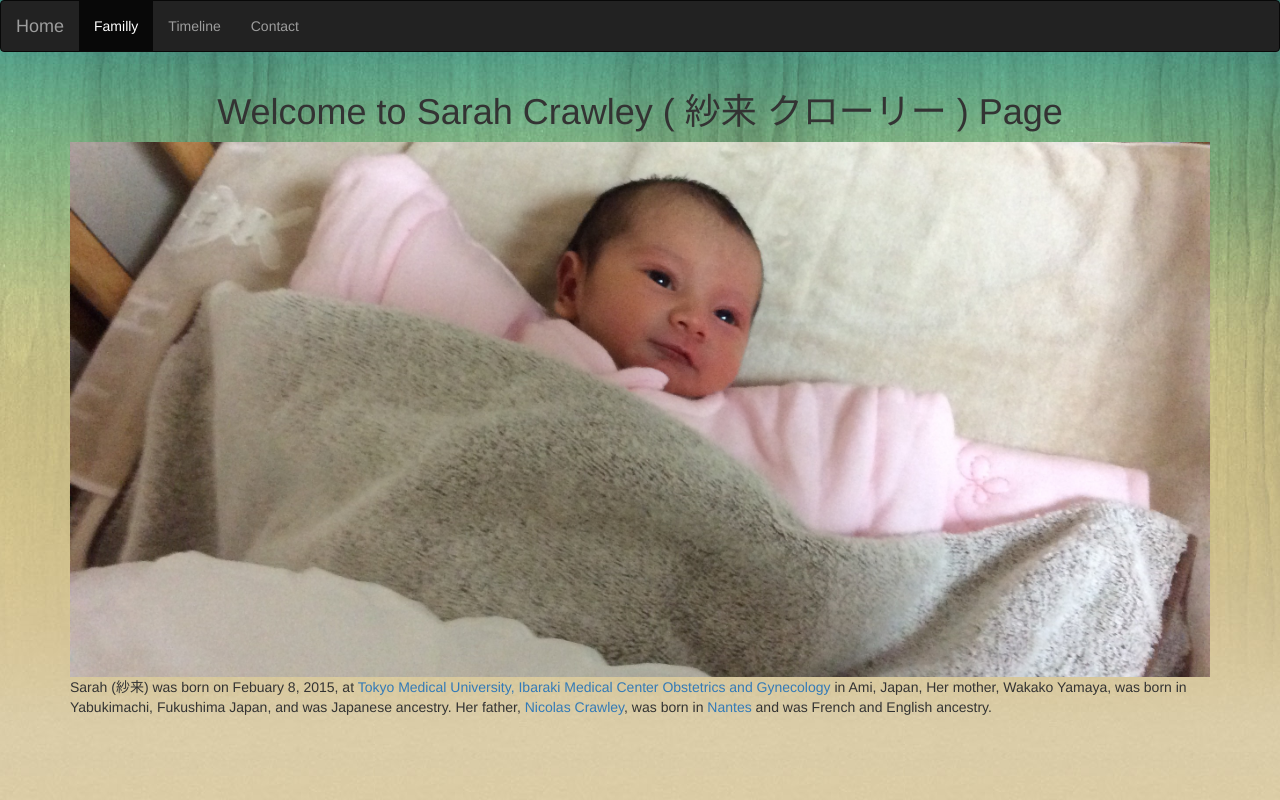
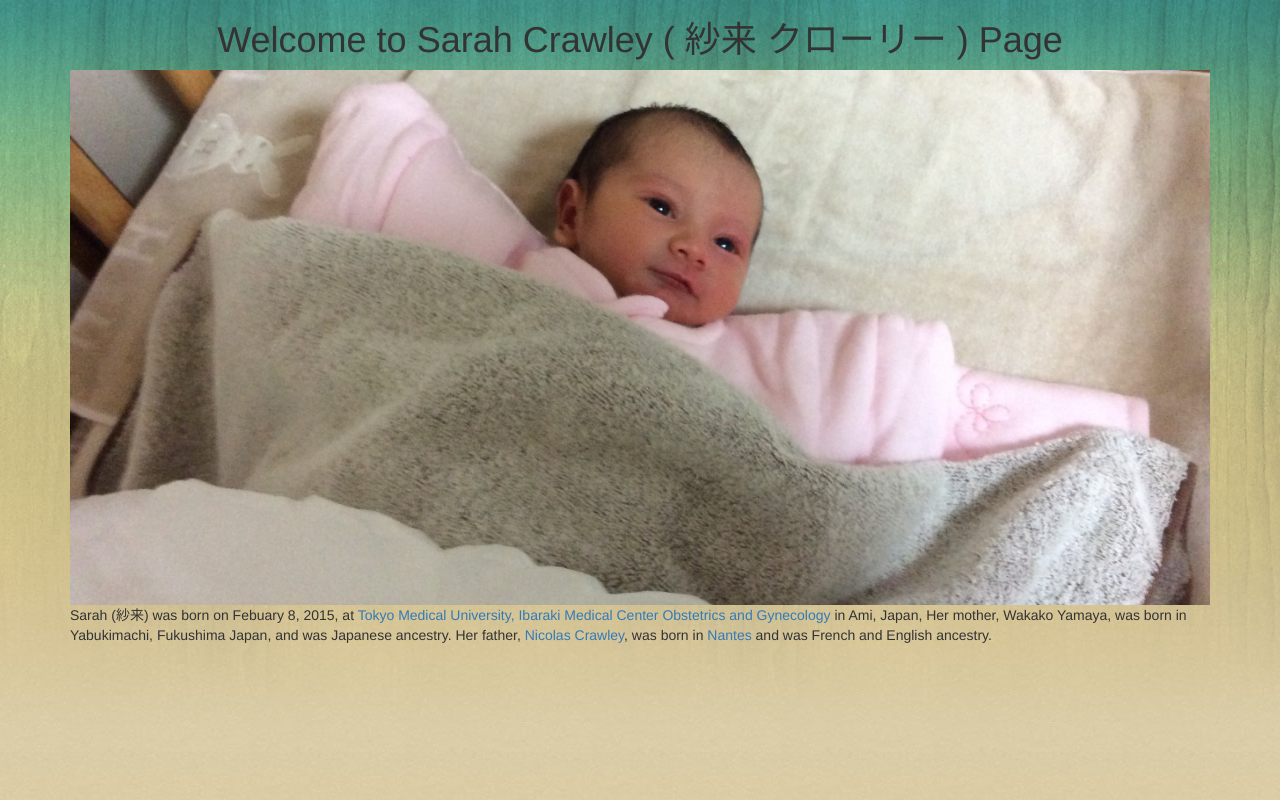
Before and after one commit to warleyc/sarah.github.io, a website: page index.html in a window 1280 px wide. Shown: the top 800 px of the page. Drawn offline with nearby package versions, Linux system fonts and the light colour scheme.

Commit message:
remove the menu

```diff
--- a/index.html
+++ b/index.html
@@ -27,63 +27,6 @@
 <!--[if lt IE 8]>
 <p class="browserupgrade">You are using an <strong>outdated</strong> browser. Please <a href="http://browsehappy.com/">upgrade your browser</a> to improve your experience.</p>
 <![endif]-->
-
-
-<nav class="navbar  navbar-inverse">
-    <div class="container-fluid">
-        <!-- Brand and toggle get grouped for better mobile display -->
-        <div class="navbar-header">
-            <button type="button" class="navbar-toggle collapsed" data-toggle="collapse" data-target="#bs-example-navbar-collapse-1">
-                <span class="sr-only">Toggle navigation</span>
-                <span class="icon-bar"></span>
-                <span class="icon-bar"></span>
-                <span class="icon-bar"></span>
-            </button>
-            <a class="navbar-brand" href="#">Home</a>
-        </div>
-
-        <!-- Collect the nav links, forms, and other content for toggling -->
-        <div class="collapse navbar-collapse" id="bs-example-navbar-collapse-1">
-            <ul class="nav navbar-nav">
-                <li class="active"><a href="#">Familly <span class="sr-only">(current)</span></a></li>
-                <li><a href="#">Timeline</a></li>
-                <li><a href="#">Contact</a></li>
-                <!--li class="dropdown">
-                    <a href="#" class="dropdown-toggle" data-toggle="dropdown" role="button" aria-expanded="false">Dropdown <span class="caret"></span></a>
-                    <ul class="dropdown-menu" role="menu">
-                        <li><a href="#">Action</a></li>
-                        <li><a href="#">Another action</a></li>
-                        <li><a href="#">Something else here</a></li>
-                        <li class="divider"></li>
-                        <li><a href="#">Separated link</a></li>
-                        <li class="divider"></li>
-                        <li><a href="#">One more separated link</a></li>
-                    </ul>
-                </li-->
-            </ul>
-            <!--form class="navbar-form navbar-left" role="search">
-                <div class="form-group">
-                    <input type="text" class="form-control" placeholder="Search">
-                </div>
-                <button type="submit" class="btn btn-default">Submit</button>
-            </form>
-            <ul class="nav navbar-nav navbar-right">
-                <li><a href="#">Link</a></li>
-                <li class="dropdown">
-                    <a href="#" class="dropdown-toggle" data-toggle="dropdown" role="button" aria-expanded="false">Dropdown <span class="caret"></span></a>
-                    <ul class="dropdown-menu" role="menu">
-                        <li><a href="#">Action</a></li>
-                        <li><a href="#">Another action</a></li>
-                        <li><a href="#">Something else here</a></li>
-                        <li class="divider"></li>
-                        <li><a href="#">Separated link</a></li>
-                    </ul>
-                </li>
-            </ul-->
-        </div><!-- /.navbar-collapse -->
-    </div><!-- /.container-fluid -->
-</nav>
-
 
 <div class="container">
 
```
